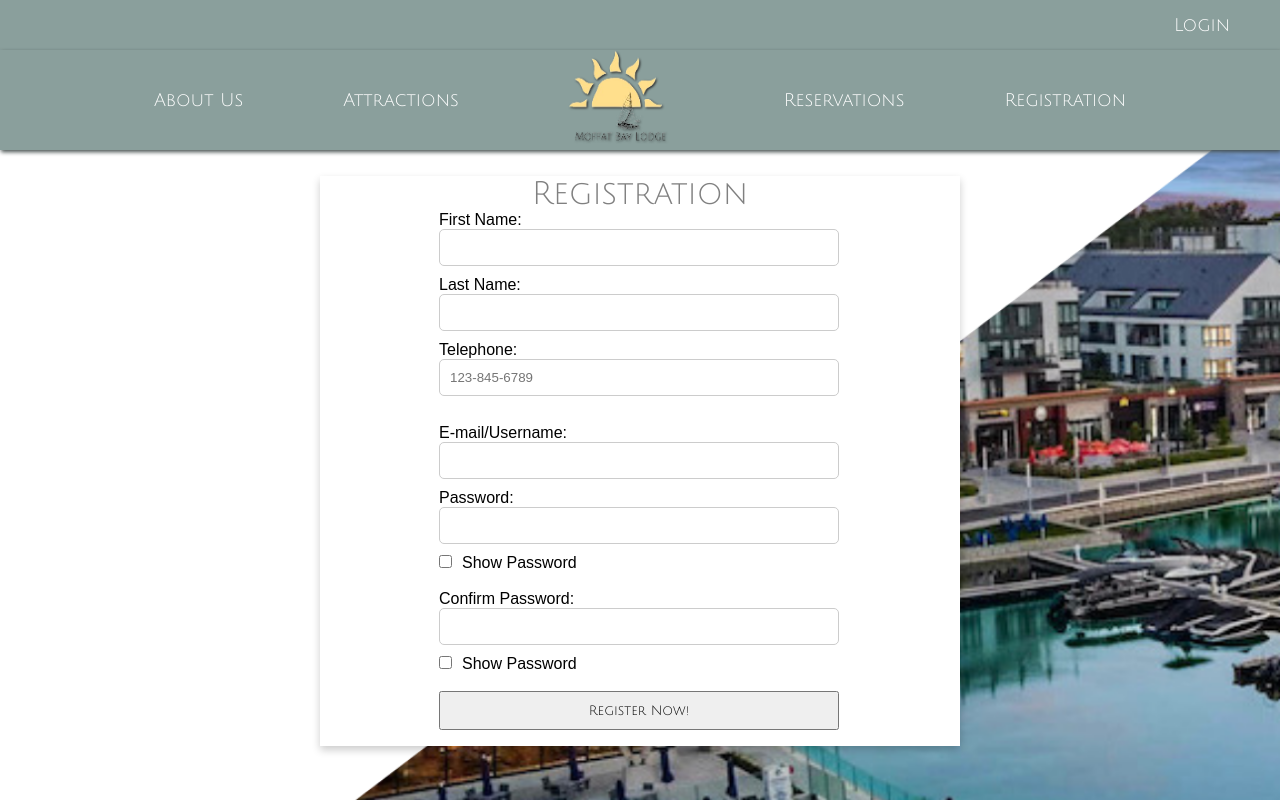
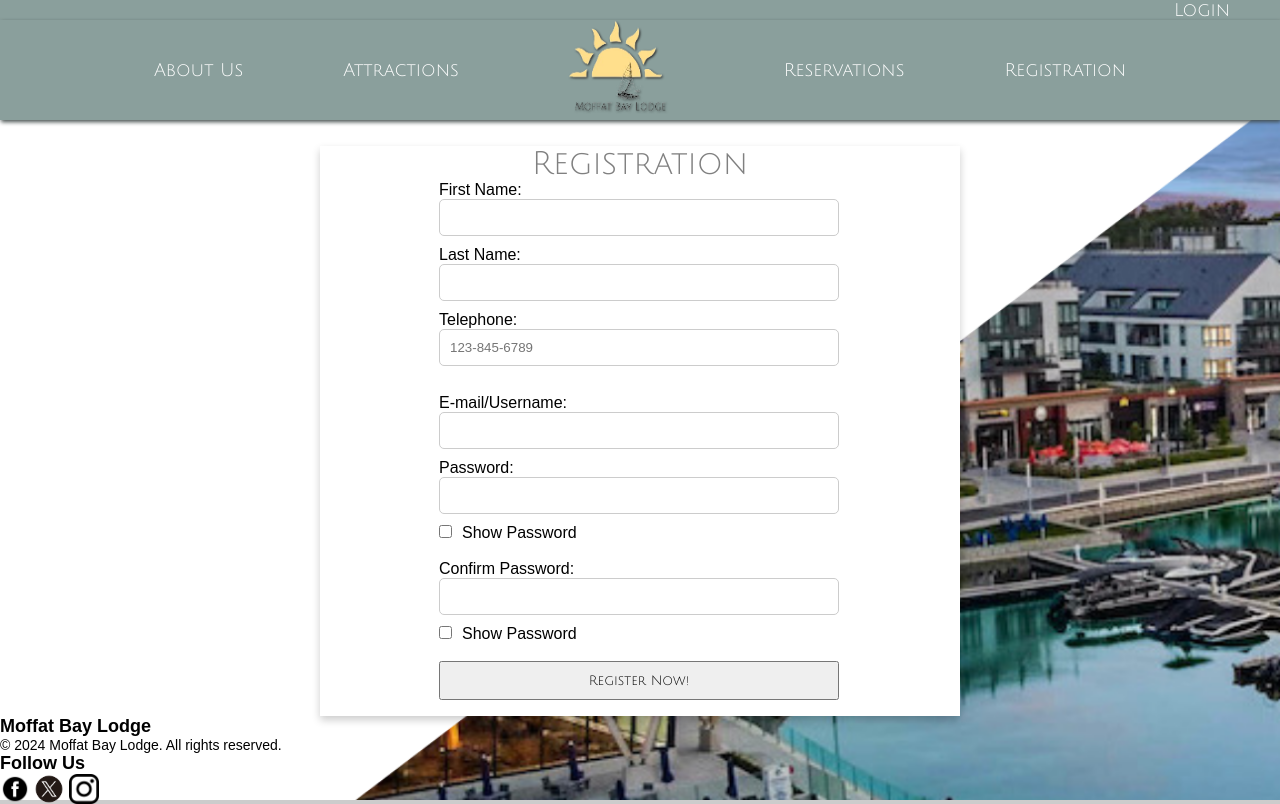
Before and after one commit to samiahFord/Moffat-Bay, a PHP site: page /Registration.php in a window 1280 px wide. Run offline with PHP 8.4, Linux system fonts and the light colour scheme.

Commit message:
Registration/Reservation Footer
Added a footer to the room_reservation and registration page.

```diff
--- a/Registration.php
+++ b/Registration.php
@@ -49,8 +49,6 @@
       // User password  do not match, display an error message
       echo "<script>alert('WARNING!!! The passwords you entered did not match WARNING!!! ');</script>";
     }
-    // Toggle the password to see what is in the field
-    //echo "<div id='togglePaswd'></div>";
 }
 ?>
 
@@ -58,7 +56,7 @@
 <!-- Team 2 : Capstone Project Registration Page -->
 <html lang="en">
 <head>
-  <title>CSD 340 Web Development with HTML and CSS</title> <link href="shared/style.css"
+  <title>CSD 460 Capstone</title> <link href="shared/style.css"
   type="text/css"
   rel="stylesheet">
   <link href='https://fonts.googleapis.com/css?family=Julius Sans One' rel='stylesheet'>
@@ -86,7 +84,7 @@
           </label>
           <label>
           <input type="text" id="last_name" name="last_name"required><br>
-          </labels>
+          </label>
           <label>
           Telephone:
           </label>
@@ -141,5 +139,7 @@
       }
     }
     </script>
+    <!-- Footer -->
+    <?php readfile("shared/footer2.php"); ?>
 </body>
 </html>
--- a/room_reservation.php
+++ b/room_reservation.php
@@ -124,5 +124,8 @@
         </div>
       </div>
     </div>
+
 </body>
+<!-- Footer -->
+<?php readfile("shared/footer2.php"); ?>
 </html>
--- /dev/null
+++ b/shared/footer2.php
@@ -0,0 +1,58 @@
+<!DOCTYPE html>
+<html lang="en">
+<head>
+  <meta charset="UTF-8">
+  <meta name="viewport" content="width=device-width, initial-scale=1.0">
+
+  <style>
+    footer {
+      text-align: left;
+    }
+
+    footer h4 {
+      font-size: 18px;
+    }
+
+    footer p {
+      font-size: 14px;
+    }
+
+    footer ul li {
+      display: inline-block;
+    }
+
+    .social-icons li {
+      display: inline-block;
+    }
+
+    .social-icons li:last-child {
+      margin-right: 0;
+    }
+
+    .social-icons img {
+      height: 30px;
+      width: 30px;
+      vertical-align: middle;
+    }
+
+  </style>
+</head>
+<body>
+<title>Moffat Bay Lodge</title>
+        <footer>
+        <div class="container1">
+            <div class="row">
+            <div class="col-md-4">
+                <h4>Moffat Bay Lodge</h4>
+                <p>&copy; <?php echo date("Y"); ?>  2024 Moffat Bay Lodge. All rights reserved. </p>
+                <h4>Follow Us</h4>
+                <ul class="social-icons">
+                <li><a href="https://www.facebook.com/search/top?q=moffat-bay"><img src="/Moffat-Bay/shared/fb.png" alt="FBLogo"></a></li>
+                <li><a href="https://twitter.com/search?q=moffat%20bay&src=typed_query&f=top"><img src="/Moffat-Bay/shared/Twt.png" alt="TwitterXLogo"></i></a></li>
+                <li><a href="https://www.instagram.com/"><img src="/Moffat-Bay/shared/insta.png" alt="InstagramLogo"></a></li>
+                </ul>
+            </div>
+        </div>
+      </footer>
+</body>
+</html>
```
Also changed, not shown: shared/styles.css (line endings or trailing spaces).
